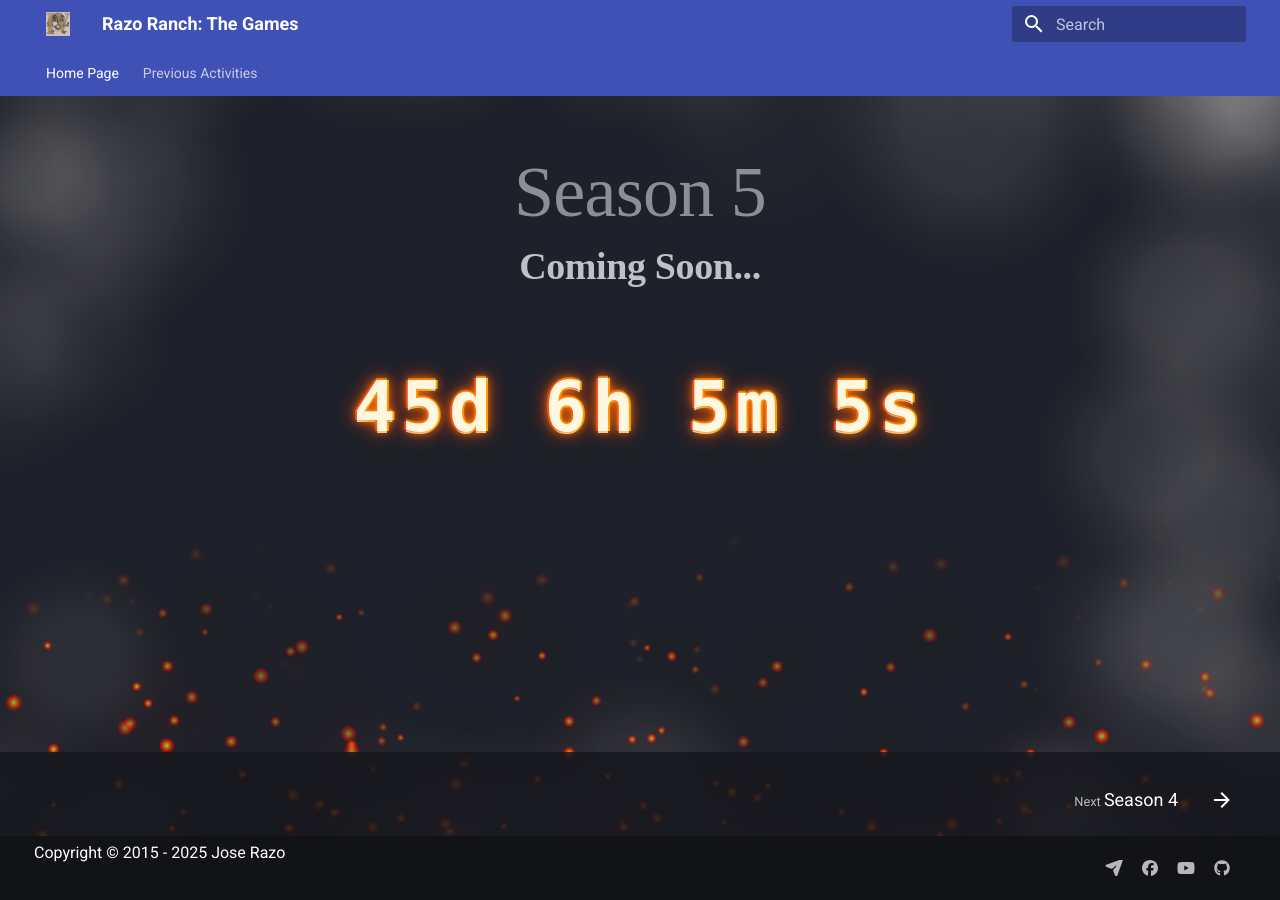
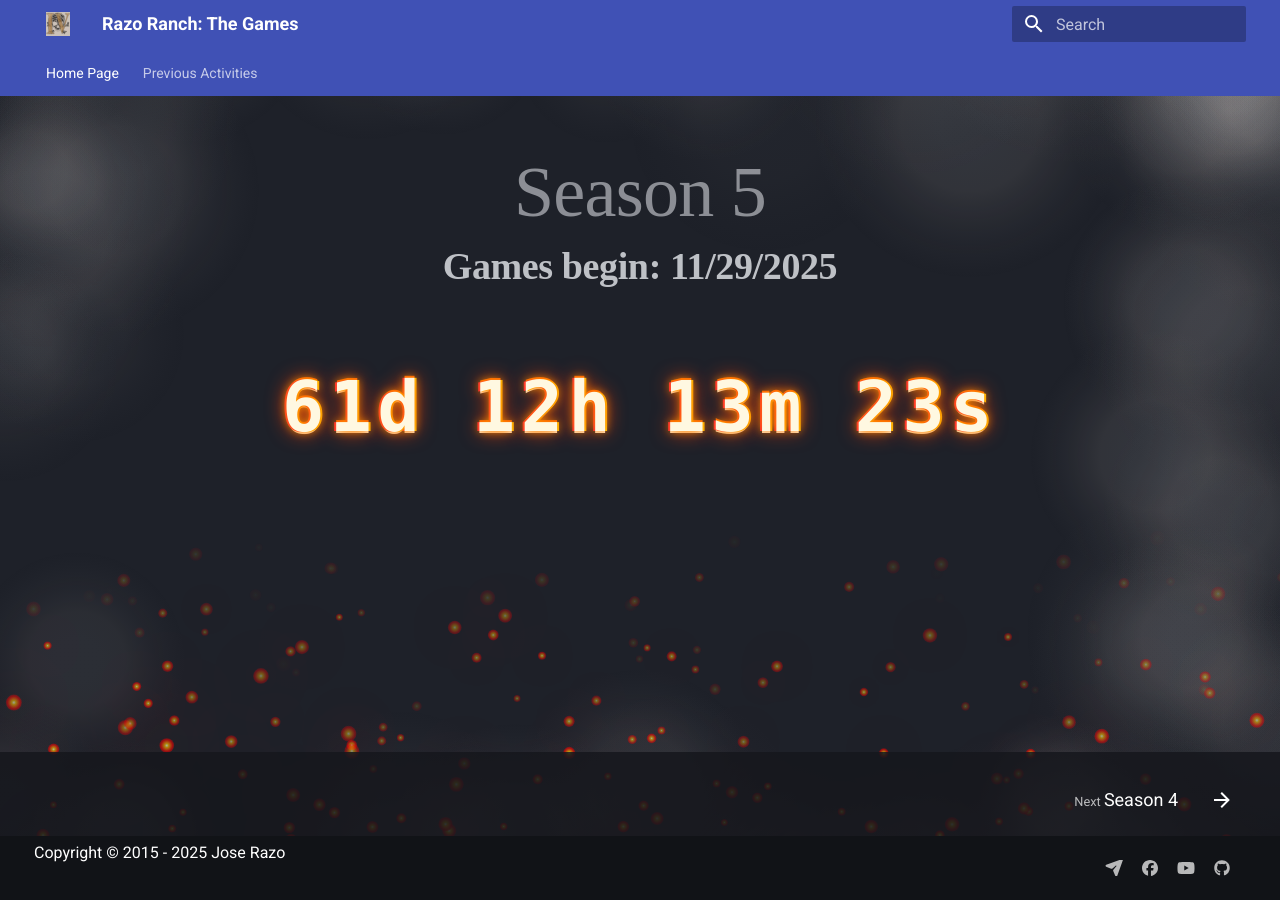
Before and after one commit to Kevin-Estrada/RazoRanchTheGames, an MkDocs documentation site: the page built from docs/index.md, in a window 1280 px wide. Built offline with MkDocs 1.6.1 and Material for MkDocs 9.7.7, drawn with Linux system fonts in a browser that asks for light colours; some of the changed lines change nothing that is shown.

Commit message:
Adding all the changes

```diff
--- a/docs/index.md
+++ b/docs/index.md
@@ -6,7 +6,7 @@ hide:
 
 # Season 5
 
-## Coming Soon...
+## Games begin: 11/29/2025
 
 <main>
 <div id="apoc-bg">
--- a/docs/javascripts/extra.js
+++ b/docs/javascripts/extra.js
@@ -204,16 +204,48 @@ function randomInt(max) {
   return Math.floor(Math.random() * max);
 }
 
+// function randomTimerString() {
+//   // 20% chance to show a glitch message
+//   if (Math.random() < 0.2) {
+//     return glitchMessages[randomInt(glitchMessages.length)];
+//   } else {
+//     var days = randomInt(100);
+//     var hours = randomInt(24);
+//     var minutes = randomInt(60);
+//     var seconds = randomInt(60);
+//     return days + "d " + hours + "h " + minutes + "m " + seconds + "s ";
+//   }
+// }
+
 function randomTimerString() {
   // 20% chance to show a glitch message
   if (Math.random() < 0.2) {
     return glitchMessages[randomInt(glitchMessages.length)];
   } else {
-    var days = randomInt(100);
-    var hours = randomInt(24);
-    var minutes = randomInt(60);
-    var seconds = randomInt(60);
-    return days + "d " + hours + "h " + minutes + "m " + seconds + "s ";
+    var countDownDate = new Date("Nov 29, 2025 12:00:00").getTime();
+    var x = setInterval(function () {
+      // Get today's date and time
+      var now = new Date().getTime();
+
+      // Find the distance between now and the count down date
+      var distance = countDownDate - now;
+
+      // Time calculations for days, hours, minutes and seconds
+      var days = Math.floor(distance / (1000 * 60 * 60 * 24));
+      var hours = Math.floor(
+        (distance % (1000 * 60 * 60 * 24)) / (1000 * 60 * 60)
+      );
+      var minutes = Math.floor((distance % (1000 * 60 * 60)) / (1000 * 60));
+      var seconds = Math.floor((distance % (1000 * 60)) / 1000);
+
+      // Display the result in the element with id="demo"
+      if (distance < 0) {
+        clearInterval(x);
+        return "THE GAMES ARE ON!";
+      } else {
+        return days + "d " + hours + "h " + minutes + "m " + seconds + "s ";
+      }
+    }, 1000);
   }
 }
 
@@ -230,20 +262,35 @@ function continuousGlitchTimer() {
   var timerElem = document.getElementById("countdowntimer");
   if (!timerElem) return;
 
-  let baseStr = randomTimerString();
   let count = 0;
-  let maxShuffle = 3; // Number of shuffles before switching to a new base string
+  let maxGlitchMsg = 2; // Show a glitch message every 5 cycles
+
+  function getCountdownString() {
+    var countDownDate = new Date("Nov 29, 2025 12:00:00").getTime();
+    var now = new Date().getTime();
+    var distance = countDownDate - now;
+    if (distance < 0) {
+      return "THE GAMES ARE ON!";
+    } else {
+      var days = Math.floor(distance / (1000 * 60 * 60 * 24));
+      var hours = Math.floor(
+        (distance % (1000 * 60 * 60 * 24)) / (1000 * 60 * 60)
+      );
+      var minutes = Math.floor((distance % (1000 * 60 * 60)) / (1000 * 60));
+      var seconds = Math.floor((distance % (1000 * 60)) / 1000);
+      return days + "d " + hours + "h " + minutes + "m " + seconds + "s ";
+    }
+  }
 
   function loop() {
-    // Every few cycles, pick a new base string
-    if (count % maxShuffle === 0) {
-      baseStr = randomTimerString();
-    }
-    // Shuffle digits for the glitch effect
-    timerElem.innerHTML = shuffleDigits(baseStr);
+    let showGlitchMsg = count % maxGlitchMsg === 0 && Math.random() < 0.3;
+    let baseStr = showGlitchMsg
+      ? glitchMessages[randomInt(glitchMessages.length)]
+      : getCountdownString();
+    timerElem.innerHTML = baseStr;
     timerElem.classList.add("glitch");
     count++;
-    setTimeout(loop, 700); // Much slower pace (adjust as needed)
+    setTimeout(loop, 700);
   }
   loop();
 }
```
